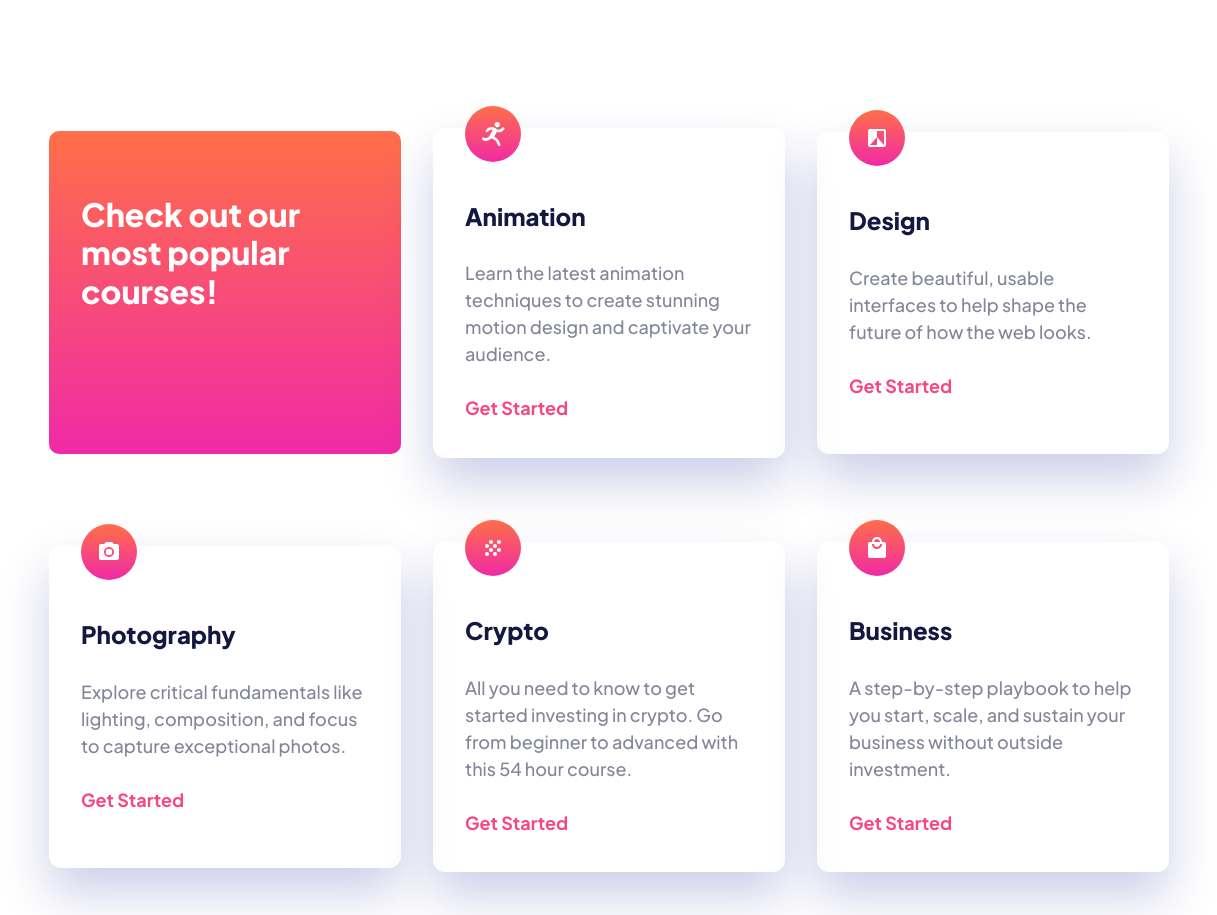
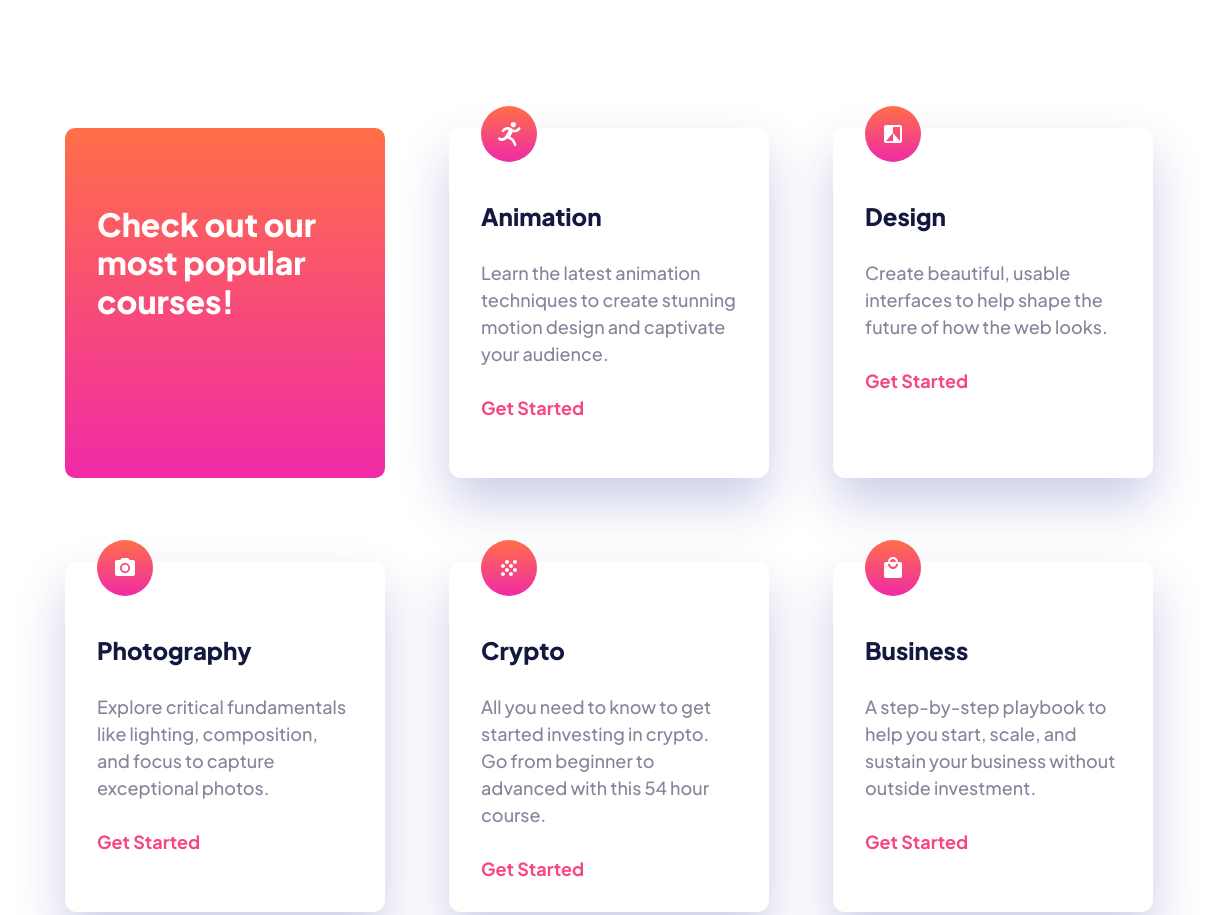
Before and after one commit to Hazel-Black/skilled-elearning-landing-page, a plain HTML site: page index.html in a window 1536 px wide. Shown: the part 1000-1915 px from the top of the page, without its empty margins (159-1376 px from the left). Drawn offline with Linux system fonts and the light colour scheme.

Commit message:
Completed tablet and destop grid

```diff
--- a/index.html
+++ b/index.html
@@ -45,7 +45,7 @@
           <div class="hero-img"></div>
         </div>
         <div class="mid-container">
-          <div class="three-row-flex">
+          <div class="grid">
             <div class="mid-intro-container">
               <h2>Check out our most popular courses!</h2>
             </div>
@@ -67,9 +67,8 @@
               </p>
               <a href="#">Get Started</a>
             </div>
-          </div>
-          <div class="three-row-flex row-two">
-            <div class="card-container">
+
+            <div class="card-container box-4">
               <div class="card-icon photography"></div>
               <h3>Photography</h3>
               <p>
@@ -78,7 +77,7 @@
               </p>
               <a href="#">Get Started</a>
             </div>
-            <div class="card-container">
+            <div class="card-container box-5">
               <div class="card-icon crypto"></div>
               <h3>Crypto</h3>
               <p>
@@ -87,7 +86,7 @@
               </p>
               <a href="#">Get Started</a>
             </div>
-            <div class="card-container">
+            <div class="card-container box-6">
               <div class="card-icon business"></div>
               <h3>Business</h3>
               <p>
--- a/styles.css
+++ b/styles.css
@@ -23,7 +23,8 @@
     rgba(240, 42, 166, 0.5)
   );
   ---h3-bg: linear-gradient(to bottom, #ff6f48, #f02aa6);
-  ---bottom-nav-btn-bg: linear-gradient(to bottom, #4851ff, #f02aa6);
+  ---bottom-nav-btn-bg: linear-gradient(to bottom, #4851ff, #f02aa7);
+  ---bottom-nav-btn-hover: linear-gradient(to bottom, #4851ff86, #f02aa78a);
   /*Typography*/
   ---font-family: "Plus Jakarta Sans", sans-serif;
 }
@@ -106,7 +107,7 @@ h1 {
   background: var(---intro-btn-color-hover);
 }
 .hero-img {
-  background-image: url(starter-code/assets/image-hero-mobile@2x.webp);
+  background-image: url(starter-code/assets/image-hero-mobile@2x.png);
   background-position: center;
   background-size: contain;
   background-repeat: no-repeat;
@@ -202,6 +203,17 @@ footer {
   border-radius: 1.556em;
   color: var(---btn-text-color);
 }
+.bottom-nav-btn:hover{
+  padding-inline: .001em;
+  padding-block: 0.5em;
+  border-radius: 1.556em;
+  background-color: white;
+  margin-top: 0em;
+}
+.bottom-nav-btn a:hover{
+
+  background: var(---bottom-nav-btn-hover);
+}
 @media (min-width: 375px) {
   .hero-img {
     width: 20.938em;
@@ -221,31 +233,56 @@ footer {
     padding-inline-start: 2.75em;
     padding-inline-end: 0em;
     margin-top: 0em;
-    padding-block-start: 4em;
+
+  }
+  .intro-container {
+    max-width: 20.5em;
+
+    margin-bottom: 0em;
+  }
+  .hero-img {
+    position: relative;
+    background-image: url(starter-code/assets/image-hero-tablet@2x.png);
+    background-size: cover;
+    background-position: bottom 2em left;
+    width: 40em;
+    height: 40em;
+    margin: 0;
+    top: -4em;
+    left: 2em;
+  }
+  .mid-container{
+    padding-top: 0em;
+  }
+  .grid{
+    display: grid;
+    grid-template-columns: 1fr 1fr;
+    grid-template-rows: 1fr 1fr;
+    grid-template-columns: 20.5em 20.5em;
+    grid-template-rows: 21.875em 21.875em;
+    column-gap: 1.5em;
+    row-gap: 3.75em;
+    place-content: center;
+    margin-bottom: 9em;
+  }
+  .mid-intro-container{
+    place-self: center;
+    padding-top: 4em;
+    padding-bottom: 14.28em;
+    margin-bottom: 0em;
+  }
+  .card-container{
+    margin-bottom: 0em;
   }
 
 }
+@media (min-width:788px) {
+  .hero-img{
+    top: -1em;
+    left: 5em;
 
-
-
-
-
-
-
-
-
-
-
-
-
-
-
-
-
-
-
-
-
+  }
+}
 
 
 @media (min-width: 1440px) {
@@ -271,6 +308,7 @@ footer {
   .intro-container {
     max-width: 29em;
     margin-top: 6.875em;
+    padding-block-start: 2.625em;
     margin-bottom: 0em;
   }
   h1 {
@@ -294,31 +332,27 @@ footer {
 
   }
   .mid-container{
-    display: flex;
-    flex-direction: column;
-    justify-content: center;
-    align-items: center;
+
     padding-block-start: 0em;
     padding-block-end: 9em;
   }
-  .three-row-flex{
-    display: flex;
-    justify-content: space-between;
-    align-items: center;
+  .grid{
+    display: grid;
+    grid-template-columns: 1fr 1fr 1fr;
+    grid-template-rows: 1fr 1fr;
+    grid-template-columns: 22em 22em 22em;
+    grid-template-rows: 21.875em 21.875em;
+    column-gap: 2em;
+    row-gap: 5.25em;
     padding-inline: 10em;
   }
-  .row-two{
-    margin-top: 5.25em;
-  }
+
   .mid-intro-container{
-    align-items:flex-start;
     padding-block-start: 4em;
     padding-block-end: 9em;
     padding-inline: 2em;
-    max-width: 22em;
-    margin-bottom: 0em;
-    margin-inline: 1em;
-    min-height: 20.125em;
+    max-width: 20em;
+    min-height: 21.875em;
   }
   h2{
     font-size: 2rem;
```
